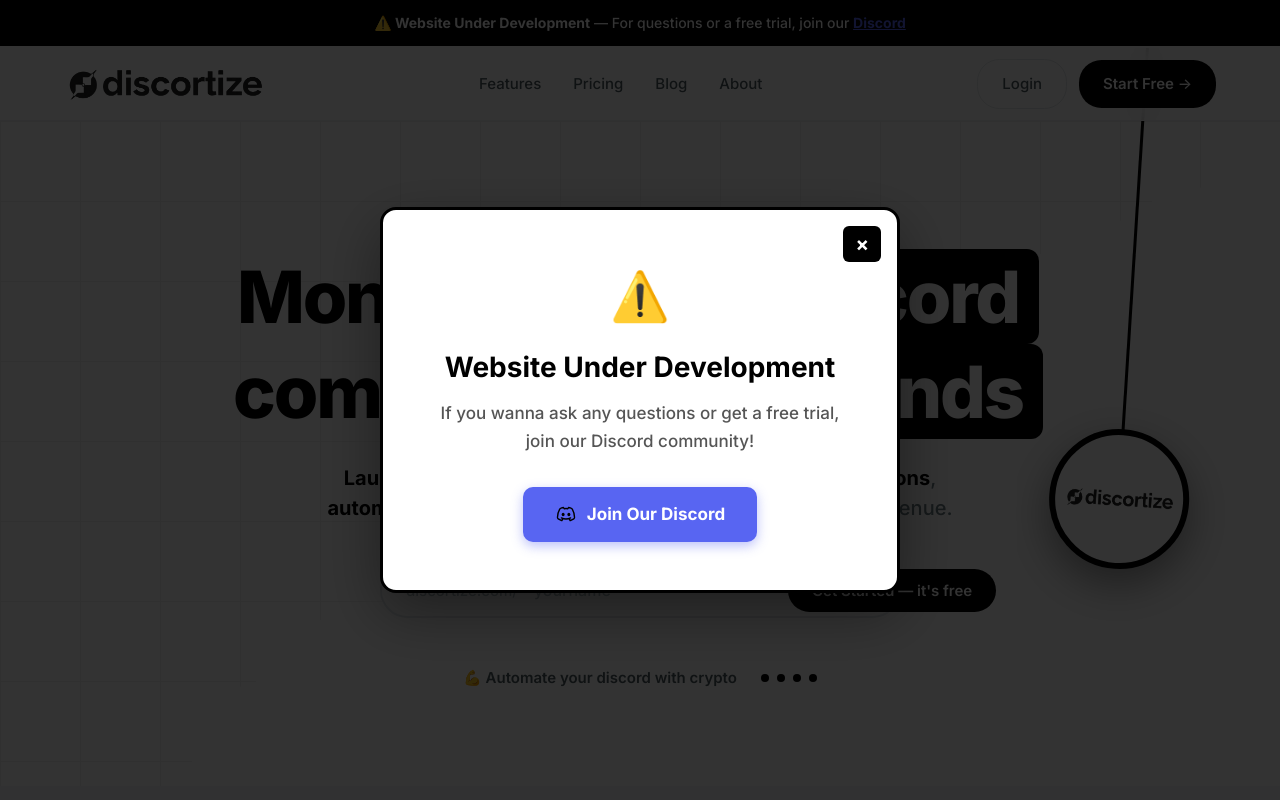
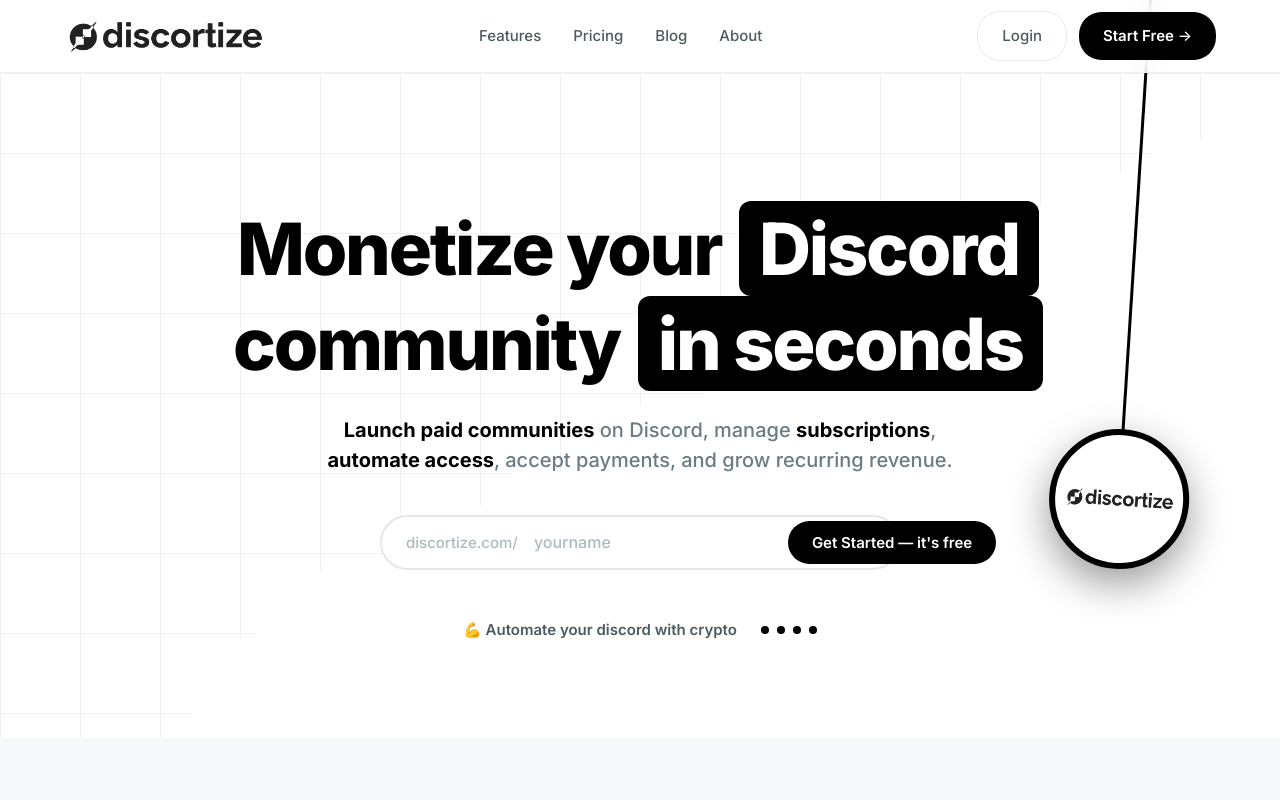
Before and after one commit to kloondc-gif/discortize-frontend, a Next.js app: page / in a window 1280 px wide. Shown: the top 800 px of the page. Built offline with nearby package versions, Linux system fonts and the light colour scheme.

Commit message:
Remove development banners and modal

```diff
--- a/app/page.tsx
+++ b/app/page.tsx
@@ -7,7 +7,6 @@
 export default function Home() {
   const [subscribers, setSubscribers] = useState(480);
   const [price, setPrice] = useState('29.99');
-  const [showModal, setShowModal] = useState(true);
 
   const calculateEarnings = () => {
     const earnings = subscribers * parseFloat(price || '0');
@@ -16,148 +15,8 @@
 
   return (
     <>
-      {/* Development Modal */}
-      {showModal && (
-        <div style={{
-          position: 'fixed',
-          top: 0,
-          left: 0,
-          right: 0,
-          bottom: 0,
-          backgroundColor: 'rgba(0, 0, 0, 0.8)',
-          display: 'flex',
-          alignItems: 'center',
-          justifyContent: 'center',
-          zIndex: 10000,
-          padding: '20px'
-        }}>
-          <div style={{
-            backgroundColor: '#fff',
-            borderRadius: '16px',
-            padding: '48px 40px',
-            maxWidth: '520px',
-            width: '100%',
-            position: 'relative',
-            border: '3px solid #000',
-            boxShadow: '0 20px 60px rgba(0, 0, 0, 0.4)',
-            textAlign: 'center'
-          }}>
-            <button
-              onClick={() => setShowModal(false)}
-              style={{
-                position: 'absolute',
-                top: '16px',
-                right: '16px',
-                background: '#000',
-                border: 'none',
-                fontSize: '20px',
-                cursor: 'pointer',
-                color: '#fff',
-                fontWeight: 'bold',
-                padding: '8px 12px',
-                lineHeight: 1,
-                borderRadius: '6px',
-                transition: 'all 0.2s'
-              }}
-              onMouseEnter={(e) => {
-                e.currentTarget.style.backgroundColor = '#333';
-                e.currentTarget.style.transform = 'scale(1.1)';
-              }}
-              onMouseLeave={(e) => {
-                e.currentTarget.style.backgroundColor = '#000';
-                e.currentTarget.style.transform = 'scale(1)';
-              }}
-            >
-              ×
-            </button>
-            <div style={{
-              fontSize: '48px',
-              marginBottom: '16px'
-            }}>
-              ⚠️
-            </div>
-            <h2 style={{
-              fontSize: '28px',
-              fontWeight: 'bold',
-              marginBottom: '16px',
-              color: '#000',
-              lineHeight: '1.2'
-            }}>
-              Website Under Development
-            </h2>
-            <p style={{
-              fontSize: '17px',
-              lineHeight: '1.6',
-              marginBottom: '32px',
-              color: '#555',
-              maxWidth: '400px',
-              margin: '0 auto 32px auto'
-            }}>
-              If you wanna ask any questions or get a free trial, join our Discord community!
-            </p>
-            <a
-              href="https://discord.gg/H2yNQfpU"
-              target="_blank"
-              rel="noopener noreferrer"
-              style={{
-                display: 'inline-flex',
-                alignItems: 'center',
-                gap: '10px',
-                backgroundColor: '#5865F2',
-                color: '#fff',
-                padding: '14px 32px',
-                borderRadius: '10px',
-                textDecoration: 'none',
-                fontWeight: 'bold',
-                fontSize: '17px',
-                transition: 'all 0.2s',
-                boxShadow: '0 4px 12px rgba(88, 101, 242, 0.4)'
-              }}
-              onMouseEnter={(e) => {
-                e.currentTarget.style.backgroundColor = '#4752C4';
-                e.currentTarget.style.transform = 'translateY(-2px)';
-                e.currentTarget.style.boxShadow = '0 6px 16px rgba(88, 101, 242, 0.5)';
-              }}
-              onMouseLeave={(e) => {
-                e.currentTarget.style.backgroundColor = '#5865F2';
-                e.currentTarget.style.transform = 'translateY(0)';
-                e.currentTarget.style.boxShadow = '0 4px 12px rgba(88, 101, 242, 0.4)';
-              }}
-            >
-              <img src="/discord-svgrepo-com.svg" alt="Discord" style={{ width: '22px', height: '22px' }} />
-              Join Our Discord
-            </a>
-          </div>
-        </div>
-      )}
-
-      {/* Development Banner */}
-      <div style={{
-        position: 'fixed',
-        top: 0,
-        left: 0,
-        right: 0,
-        backgroundColor: '#000',
-        color: '#fff',
-        padding: '12px 20px',
-        textAlign: 'center',
-        zIndex: 9999,
-        fontSize: '14px',
-        borderBottom: '2px solid #fff'
-      }}>
-        <strong>⚠️ Website Under Development</strong> — For questions or a free trial, join our{' '}
-        <a
-          href="https://discord.gg/H2yNQfpU"
-          target="_blank"
-          rel="noopener noreferrer"
-          style={{ color: '#5865F2', fontWeight: 'bold', textDecoration: 'underline' }}
-        >
-          Discord
-        </a>
-      </div>
-
-      {/* Add padding to body to account for fixed banner */}
-      <div style={{ paddingTop: '48px' }}>
+      {/* No banner padding needed */}
+      <div>
 
       {/* Pendulum */}
       <motion.div
```
